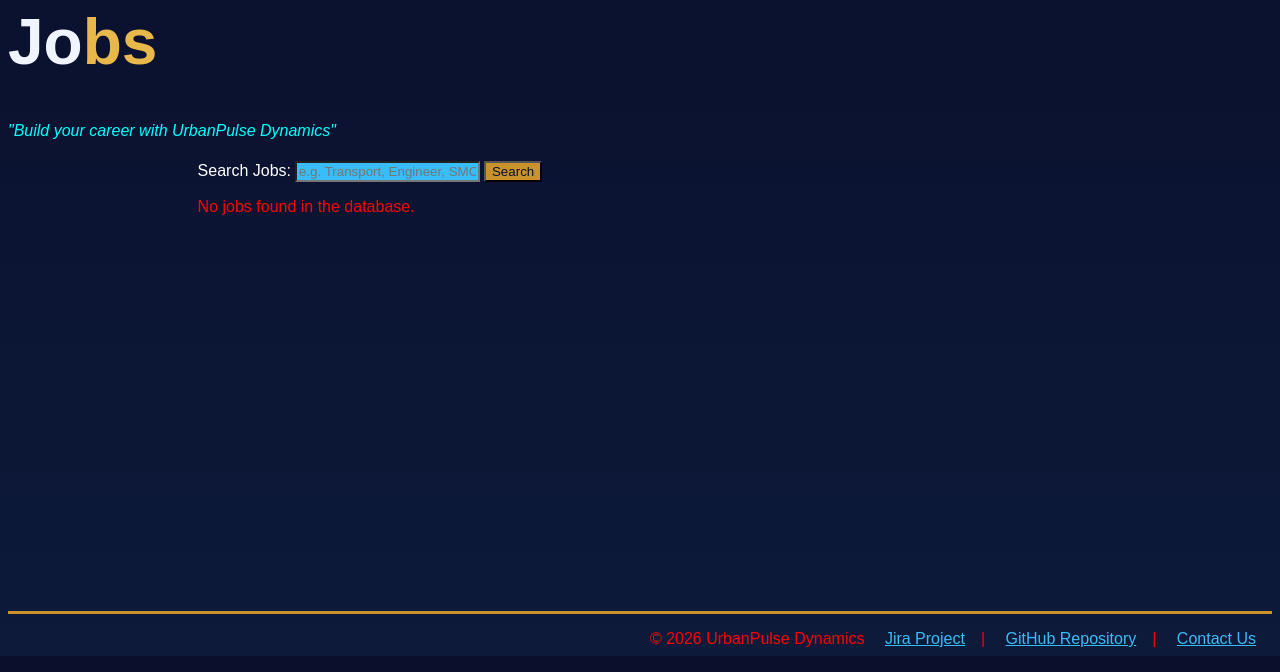
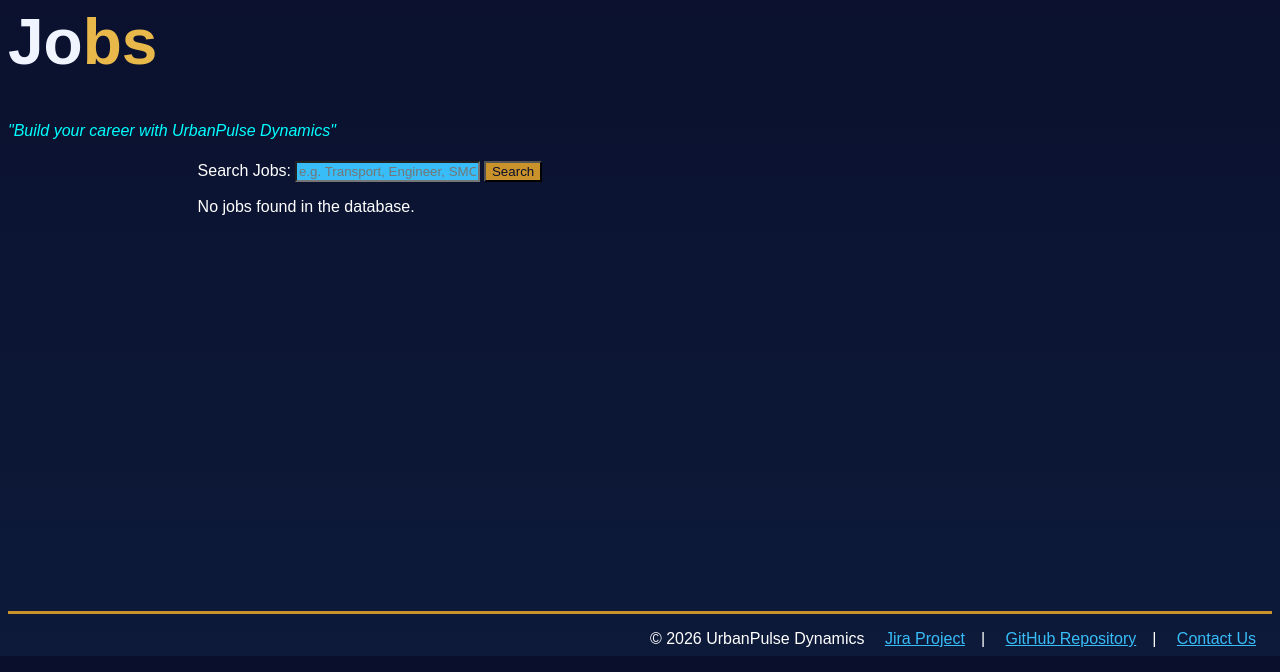
Before and after one commit to Skelelord/WebCraftersProject2, a PHP site: page /jobs.php in a window 1280 px wide. Shown: the part 144-816 px from the top of the page. Run offline with PHP 8.4, Linux system fonts and the light colour scheme; data that the repository does not hold is empty.

Commit message:
changed css style for jobs page

```diff
--- a/Apply/Apply.php
+++ b/Apply/Apply.php
@@ -57,7 +57,7 @@
 <link rel = "stylesheet" type = "text/CSS" href = "../CSS/Main.css">
 
 
-<body>
+<body id="apply-page">
     <?php include '../include/header_main.inc';
         if (session_start() === PHP_SESSION_NONE)
         {
--- a/CSS/Main.css
+++ b/CSS/Main.css
@@ -835,7 +835,7 @@ footer a {
 #success {
     color: green;
 }
-p {
+#apply-page p {
     color: red;
 }
 #formDiv {
@@ -857,9 +857,7 @@ p {
     justify-content: space-evenly;
     text-align: right;
 }
-header {
 
-}
 input[type = "checkbox"] {
     appearance: none;
     -webkit-appearance: none;
--- a/Jobs/jobs.php
+++ b/Jobs/jobs.php
@@ -8,16 +8,20 @@
     <meta name="author" content="Zarin">
     <title>Job Positions - UrbanPulse Dynamics</title>
     <link rel="stylesheet" type="text/css" href="../CSS/Main.css">
-    <!-- <link rel="stylesheet" type="text/css" href="../CSS/Main.css"> -->
-
+    <link rel="stylesheet" type="text/css" href="../jobsCSS/jobs.css">
     <!-- Embedded CSS -->
     <style>
         .job-container h2 {
             text-decoration: underline;
         }
         footer a {
-        text-decoration: underline !important;
-    }
+            text-decoration: underline !important;
+        }
+        .jobs-page p,
+        .job-container p,
+        .job-aside p {
+            color: white !important;
+        }
     </style>
 </head>
 <body>
--- a/jobsCSS/jobs.css
+++ b/jobsCSS/jobs.css
@@ -112,5 +112,9 @@ footer a {
         align-items: flex-end;
         padding: 1em;
     }
+    /* Fix paragraph colour on jobs page */
+    .jobs-page p {
+        color: white !important;
+    }
 
 }
```
